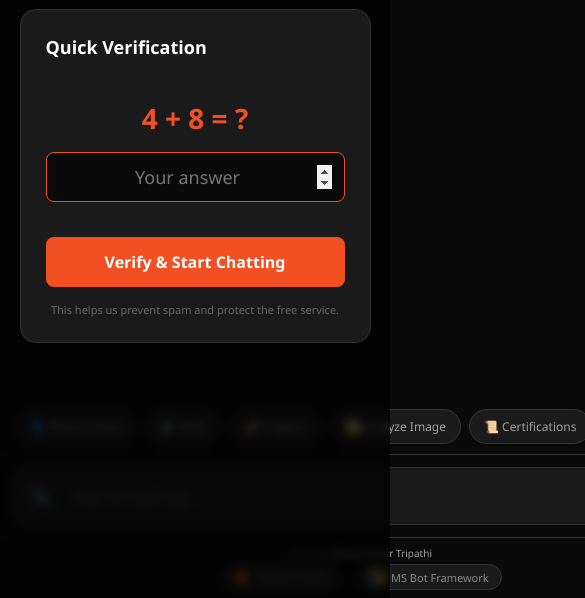
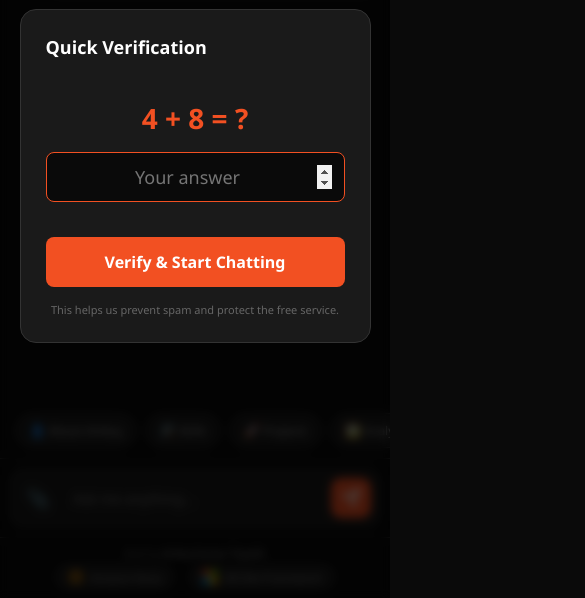
Before and after one commit to Ambuj123-lab/ambuj-ms-bot-framework, a website: page public/index.html in a window 390 px wide. Shown: the part 246-844 px from the top of the page, 585 px wide, since content can reach past the window. Drawn offline with nearby package versions, Linux system fonts and the light colour scheme.

Commit message:
fix: Revert to 100vh, fix mobile flex layout, prevent input shrinking

```diff
--- a/public/index.html
+++ b/public/index.html
@@ -29,22 +29,23 @@
             font-family: 'Segoe UI', system-ui, -apple-system, sans-serif;
         }
 
-        html {
-            height: 100%;
-        }
-
+        html,
         body {
+            height: 100vh;
+            /* Revert to viewport height */
+            margin: 0;
+            padding: 0;
+            overflow: hidden;
+            /* Prevent body scroll */
             background-color: var(--bg-dark);
             color: var(--text-primary);
-            height: 100%;
-            margin: 0;
-            overflow: hidden;
         }
 
         .container {
             display: flex;
             width: 100%;
             height: 100%;
+            overflow: hidden;
         }
 
         /* Main App */
@@ -724,11 +725,22 @@
                 font-size: 12px;
             }
 
-            /* INPUT AREA - Must be visible and functional */
+            /* Fix Mobile Layout Structure */
+            .app {
+                height: 100vh;
+                display: flex;
+                flex-direction: column;
+                overflow: hidden;
+            }
+
+            /* INPUT AREA - Fixed at bottom if needed, but flex should handle it */
             .input-area {
-                padding: 12px;
+                padding: 10px;
                 background: var(--bg-dark);
                 border-top: 1px solid var(--border-color);
+                flex-shrink: 0;
+                /* Prevent shrinking */
+                z-index: 100;
             }
 
             .input-container {
```
